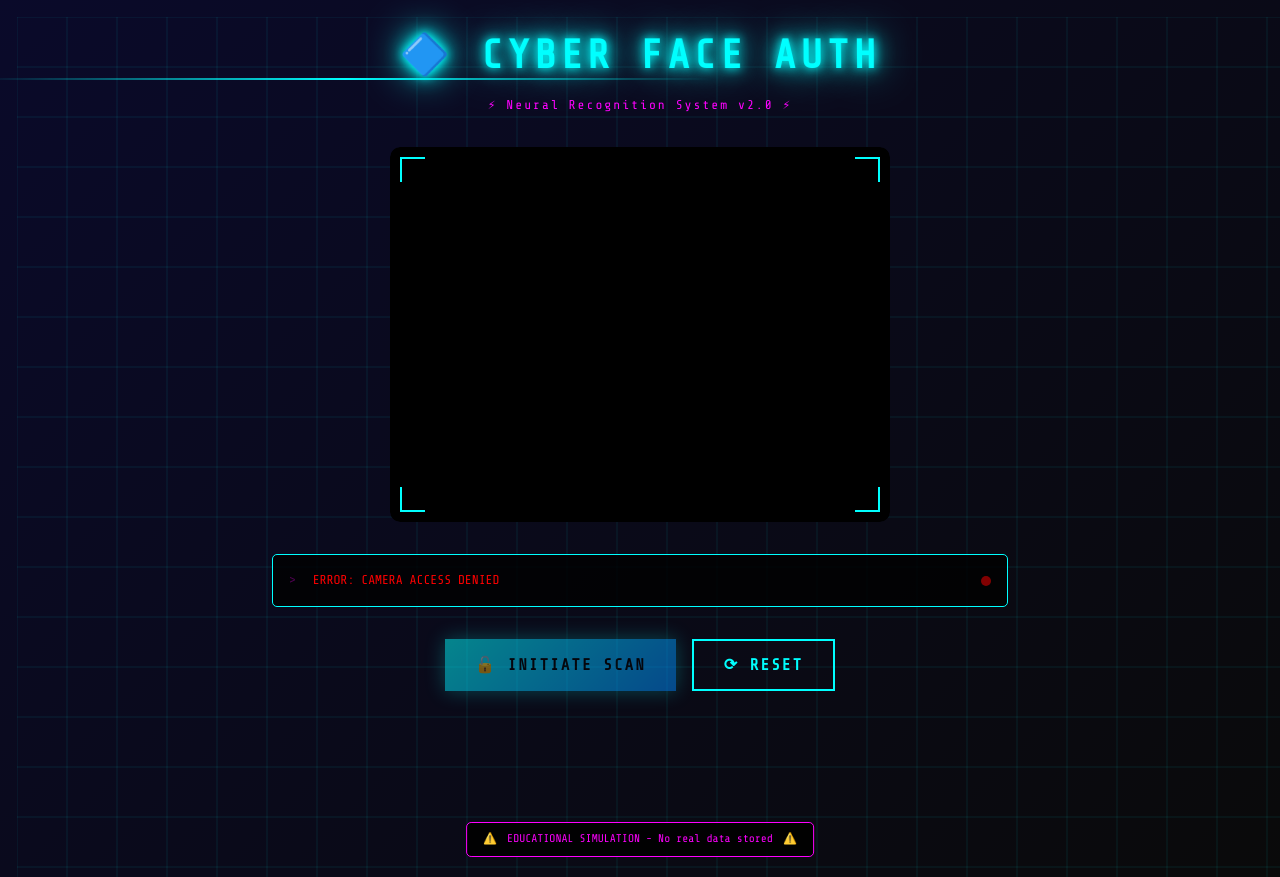
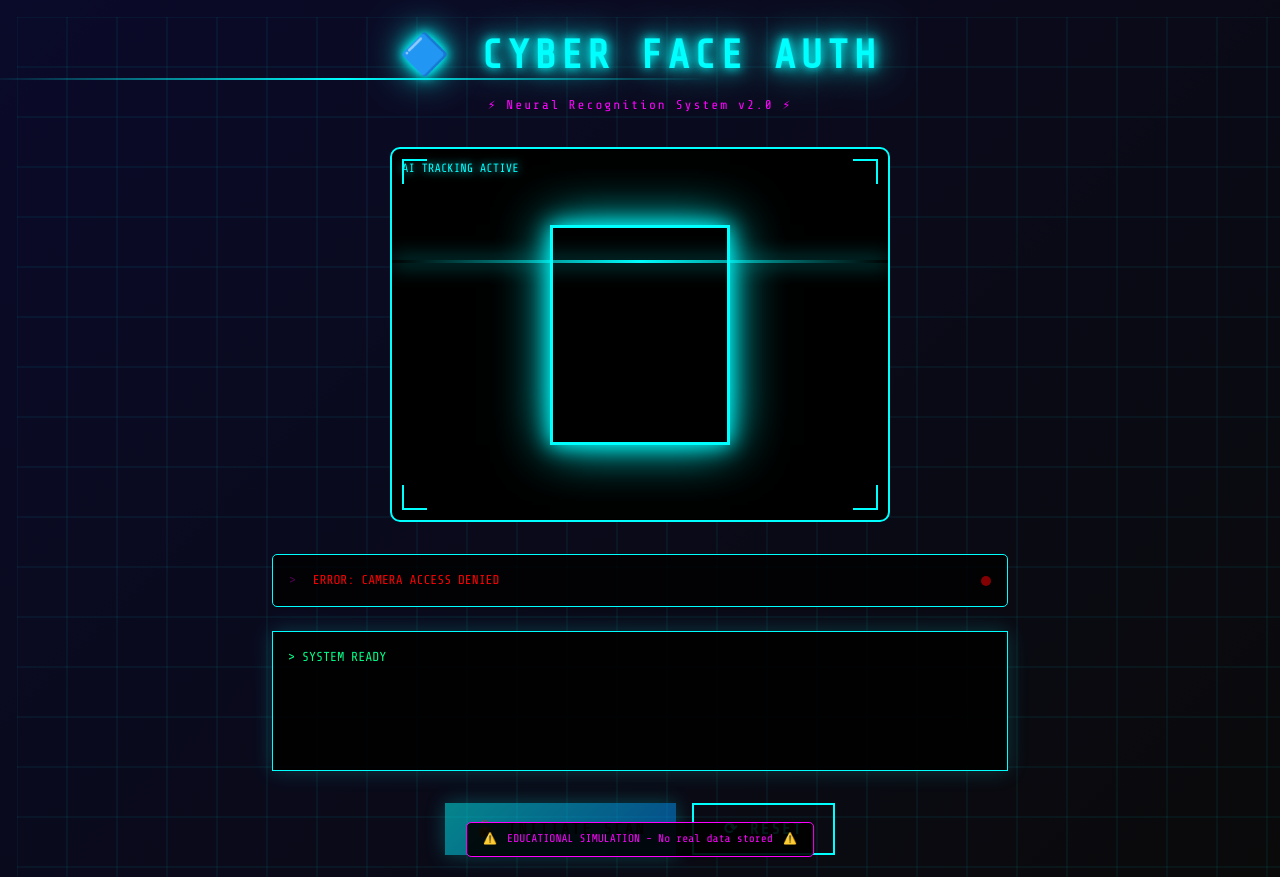
Before and after one commit to rajendramahapatra786-lgtm/Cyber_Face_Auth_System, a Django app: page / in a window 1280 px wide. Run offline with Django 5.2, Linux system fonts and the light colour scheme.

Commit message:
Add futuristic cyber scan HUD and terminal interface to face auth system

```diff
--- a/templates/index.html
+++ b/templates/index.html
@@ -391,6 +391,91 @@
                 opacity: 1;
             }
         }
+
+        /* Scanner Line */
+        .scanner-line {
+            position: absolute;
+            width: 100%;
+            height: 3px;
+            background: linear-gradient(90deg, transparent, #00ffff, transparent);
+            box-shadow: 0 0 20px #00ffff;
+            animation: scannerMove 2s linear infinite;
+            z-index: 5;
+        }
+
+        @keyframes scannerMove {
+            0% {
+                top: 0%;
+            }
+
+            100% {
+                top: 100%;
+            }
+        }
+
+        /* AI Face Box */
+        .face-box {
+            position: absolute;
+            width: 180px;
+            height: 220px;
+            border: 3px solid #00ffff;
+            top: 50%;
+            left: 50%;
+            transform: translate(-50%, -50%);
+            box-shadow:
+                0 0 10px #00ffff,
+                0 0 25px #00ffff;
+            animation: facePulse 1.5s infinite;
+            z-index: 4;
+        }
+
+        @keyframes facePulse {
+
+            0%,
+            100% {
+                box-shadow:
+                    0 0 10px #00ffff,
+                    0 0 25px #00ffff;
+            }
+
+            50% {
+                box-shadow:
+                    0 0 20px #00ffff,
+                    0 0 50px #00ffff;
+            }
+        }
+
+        /* HUD Overlay */
+        .hud-overlay {
+            position: absolute;
+            top: 10px;
+            left: 10px;
+            color: #00ffff;
+            font-size: 12px;
+            z-index: 5;
+            text-shadow: 0 0 10px #00ffff;
+        }
+
+        /* Neon Border */
+        .camera-frame {
+            border: 2px solid #00ffff;
+            box-shadow:
+                0 0 10px #00ffff,
+                0 0 30px rgba(0, 255, 255, 0.5);
+        }
+
+        .terminal-box {
+            background: rgba(0, 0, 0, 0.9);
+            border: 1px solid #00ffff;
+            color: #00ff88;
+            text-align: left;
+            padding: 15px;
+            height: 140px;
+            overflow-y: auto;
+            font-size: 13px;
+            margin-top: 20px;
+            box-shadow: 0 0 20px rgba(0, 255, 255, 0.2);
+        }
     </style>
 </head>
 
@@ -407,11 +492,22 @@
 
         <div class="camera-container">
             <div class="camera-frame">
+
                 <div class="corner-tl"></div>
                 <div class="corner-tr"></div>
                 <div class="corner-bl"></div>
                 <div class="corner-br"></div>
+
+                <div class="face-box"></div>
+
+                <div class="hud-overlay">
+                    AI TRACKING ACTIVE
+                </div>
+
                 <video id="video" autoplay playsinline></video>
+
+                <div class="scanner-line"></div>
+
                 <canvas id="canvas" style="display: none;"></canvas>
             </div>
         </div>
@@ -424,9 +520,18 @@
             <div class="led" id="statusLed"></div>
         </div>
 
+        <div class="terminal-box" id="terminalBox">
+            > SYSTEM READY<br>
+        </div>
+
         <div class="button-group">
-            <button id="scanBtn" class="cyber-btn cyber-btn-primary">🔓 INITIATE SCAN</button>
-            <button id="resetBtn" class="cyber-btn cyber-btn-secondary">⟳ RESET</button>
+            <button id="scanBtn" class="cyber-btn cyber-btn-primary">
+                🔓 INITIATE SCAN
+            </button>
+
+            <button id="resetBtn" class="cyber-btn cyber-btn-secondary">
+                ⟳ RESET
+            </button>
         </div>
 
         <div class="security-notice">
@@ -503,6 +608,14 @@
             }
         }
 
+        function addTerminalMessage(msg) {
+            const terminal = document.getElementById('terminalBox');
+
+            terminal.innerHTML += `> ${msg}<br>`;
+
+            terminal.scrollTop = terminal.scrollHeight;
+        }
+
         function updateStatus(msg, color) {
             statusMessage.textContent = msg;
             statusMessage.style.color = color;
@@ -567,7 +680,9 @@
             showTemporaryInstruction('👁️ BLINK 2 TIMES NATURALLY (4 seconds)', 4000);
 
             startScanSound();
+            document.querySelector('.face-box').style.borderColor = '#ffff00';
             updateStatus('🎥 GETTING READY...', '#ffff00');
+            addTerminalMessage('SCANNING FACE...');
             statusLed.style.background = '#ffff00';
 
             try {
@@ -575,6 +690,7 @@
                 const frames = await captureMultipleFrames(20, 200);
 
                 updateStatus('🔍 ANALYZING BLINKS & FACE...', '#ffff00');
+                addTerminalMessage('ANALYZING FEATURES...');
 
                 // Send frames for liveness + face verification
                 const response = await fetch('/api/face/verify-liveness/', {
@@ -586,6 +702,9 @@
                 const result = await response.json();
 
                 if (result.status === 'success') {
+                    document.querySelector('.face-box').style.borderColor = '#00ff00';
+                    addTerminalMessage('MATCH FOUND');
+                    addTerminalMessage('AUTHORIZATION SUCCESSFUL');
                     stopScanSound();
                     playSound('granted');
                     attemptCount = 0;
@@ -598,6 +717,8 @@
                     window.location.href = '/dashboard/ai-intro/';
 
                 } else {
+                    document.querySelector('.face-box').style.borderColor = '#ff0000';
+                    addTerminalMessage('ACCESS DENIED');
                     stopScanSound();
                     playSound('denied');
                     attemptCount++;
```
Also changed, not shown: improve.txt (+0 -14 lines), db.sqlite3. Lines whose indentation alone changed are shown as unchanged.
